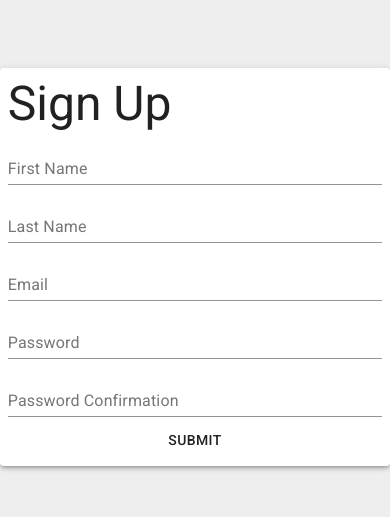
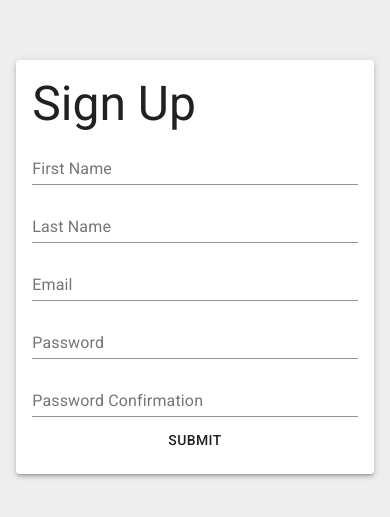
Before and after one commit to fbzr/Sauti-Marketplace-React, a React (Create React App) app in the folder react-1/: page /signup in a window 390 px wide. Shown: the part 155-672 px from the top of the page. Built offline with nearby package versions, Linux system fonts and the light colour scheme.

Commit message:
make sign up form responsive

```diff
--- a/react-1/src/components/SignUp.jsx
+++ b/react-1/src/components/SignUp.jsx
@@ -3,7 +3,7 @@ import { Form, withFormik, useField } from 'formik';
 import * as yup from 'yup';
 import { TextField, Button, Grid, makeStyles, Paper, Typography } from '@material-ui/core';
 
-const useStyles = makeStyles({
+const useStyles = makeStyles(theme => ({
     root: {
         height: '100vh',
         width: '100%',
@@ -15,8 +15,8 @@ const useStyles = makeStyles({
         alignContent: 'center'
     },
     paper: {
-        width: '400px',
-        padding: '2%'
+        width: '100%',
+        padding: theme.spacing(2)
     },
     fieldsContainer: {
         display: 'flex',
@@ -27,7 +27,7 @@ const useStyles = makeStyles({
     field: {
         margin: '5px 0'
     }
-  });
+  }));
 
 // Material UI TextField with access to Formik Field's props and methods
 const MuiFormikTextField = ({ label, ...props }) => {
@@ -49,6 +49,7 @@ const SignUpForm = (props) => {
 
     return (
         <Grid container className={classes.root} >
+            <Grid item lg={3} md={4} sm={6} xs={11} p={4}>
             <Paper elevation={3} spacing={2} className={classes.paper}>
                 <Typography variant="h3" component="h1">
                     Sign Up
@@ -62,6 +63,7 @@ const SignUpForm = (props) => {
                     <Button disabled={isSubmitting} type='submit'>Submit</Button>
                 </Form>
             </Paper>
+            </Grid>
         </Grid>
     )
 }
@@ -87,6 +89,7 @@ const SignUp = withFormik({
         setSubmitting(true);
         // Post request simulation
         setTimeout(() => {
+            console.log(data);
             resetForm();
             setSubmitting(false);
         }, 2000);
```
